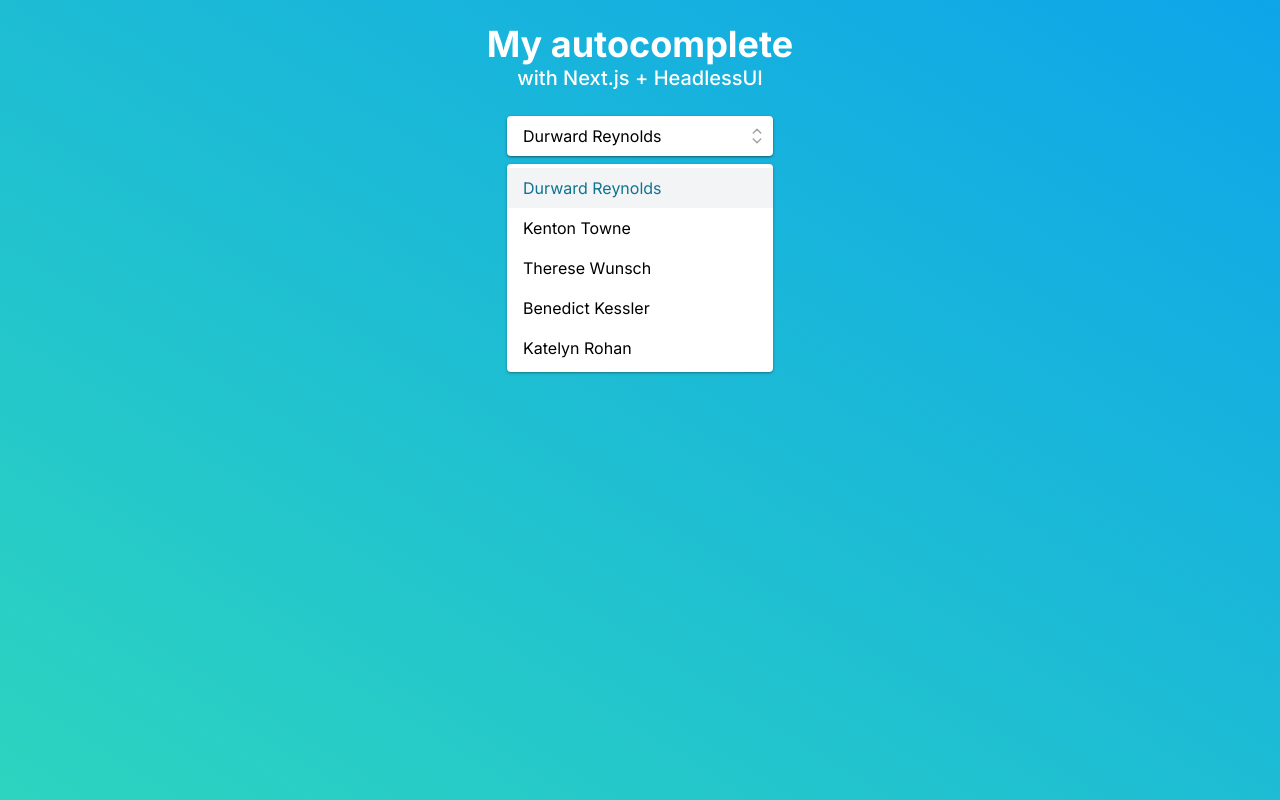
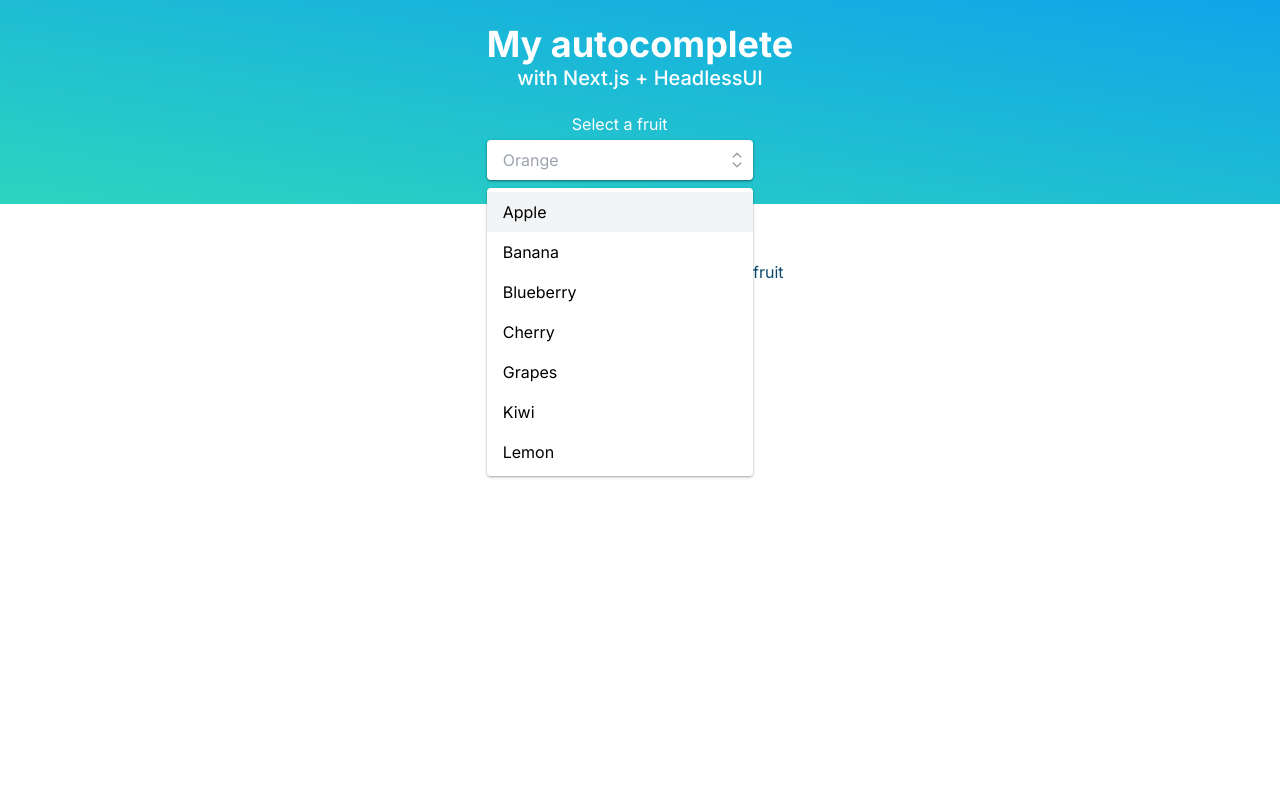
Before and after one commit to ryctabo/nextjs-autocomplete, a Next.js app: page / in a window 1280 px wide. Both pictures are taken after a click on the button 757 px from the left and 136 px from the top of the page. Built offline with nearby package versions, Linux system fonts and the light colour scheme.

Commit message:
feat: implementing api in combobox

```diff
--- /dev/null
+++ b/src/app/[name]/page.tsx
@@ -0,0 +1,10 @@
+import { ReactNode } from 'react'
+
+export default function Page({ params }: { params: { name: string } }): ReactNode {
+  return (
+    <main className="text-sky-900 text-center py-4">
+      <p>You has been select:</p>
+      <h3 className="text-4xl font-bold">{params.name}</h3>
+    </main>
+  )
+}
--- a/src/app/layout.tsx
+++ b/src/app/layout.tsx
@@ -1,7 +1,9 @@
 import type { Metadata } from 'next'
 import { Inter } from 'next/font/google'
+import { ReactNode } from 'react'
+import Link from 'next/link'
+import MyCombobox from '@/components/MyCombobox'
 import './globals.css'
-import { ReactNode } from 'react'
 
 const inter = Inter({ subsets: ['latin'] })
 
@@ -15,10 +17,24 @@
     <html lang="en">
       <body
         className={`
-          ${inter.className} bg-gradient-to-tr from-teal-400 to-sky-500 h-screen
+          ${inter.className} h-screen
           selection:bg-indigo-500 selection:text-indigo-100
         `}
       >
+        <header
+          className={`
+          bg-gradient-to-tr from-teal-400 to-sky-500 text-center text-white
+          py-6 px-2 grid justify-center gap-4
+        `}
+        >
+          <section>
+            <h1 className="text-4xl font-bold">
+              <Link href="/">My autocomplete</Link>
+            </h1>
+            <h2 className="text-xl font-medium">with Next.js + HeadlessUI</h2>
+          </section>
+          <MyCombobox />
+        </header>
         {children}
       </body>
     </html>
--- a/src/app/page.tsx
+++ b/src/app/page.tsx
@@ -1,16 +1,10 @@
-import { MyCombobox } from '@/components/MyCombobox'
 import { ReactNode } from 'react'
 
 export default function Home(): ReactNode {
   return (
-    <>
-      <header className="text-center text-white py-6 px-2">
-        <h1 className="text-4xl font-bold">My autocomplete</h1>
-        <h2 className="text-xl font-medium">with Next.js + HeadlessUI</h2>
-      </header>
-      <main className="grid justify-center">
-        <MyCombobox />
-      </main>
-    </>
+    <main className="grid justify-center text-center text-sky-900 py-4">
+      <h3 className="text-4xl font-bold">Hello visitor!</h3>
+      <p>We are waiting for you to select a fruit</p>
+    </main>
   )
 }
--- a/src/components/MyCombobox.tsx
+++ b/src/components/MyCombobox.tsx
@@ -1,55 +1,76 @@
 'use client'
 
 import { Combobox } from '@headlessui/react'
-import { Fragment, ReactNode, useState } from 'react'
+import { Fragment, ReactNode, useEffect, useState } from 'react'
 import SelectButtonIcon from './SelectButtonIcon'
+import { Fruit } from '@/types'
+import Link from 'next/link'
 
-const people = [
-  'Durward Reynolds',
-  'Kenton Towne',
-  'Therese Wunsch',
-  'Benedict Kessler',
-  'Katelyn Rohan',
-]
-
-export function MyCombobox(): ReactNode {
-  const [selectedPerson, setSelectedPerson] = useState(people[0])
+export default function MyCombobox(): ReactNode {
+  const [fruits, setFruits] = useState<Fruit[]>([])
+  const [selected, setSelected] = useState<Fruit | undefined>(undefined)
   const [query, setQuery] = useState('')
 
-  const filteredPeople =
+  const filteredFruits =
     query === ''
-      ? people
-      : people.filter((person) => {
-          return person.toLowerCase().includes(query.toLowerCase())
+      ? fruits
+      : fruits.filter((fruit) => {
+          return fruit.name.toLowerCase().includes(query.toLowerCase())
         })
 
+  useEffect(() => {
+    const abortController = new AbortController()
+    const signal = abortController.signal
+
+    fetch('/api/fruits', { signal })
+      .then(async (res) => await res.json())
+      .then((json) => {
+        setFruits(json)
+      })
+      .catch((err) => console.error(err))
+
+    return () => abortController.abort()
+  }, [])
+
   return (
-    <Combobox value={selectedPerson} onChange={setSelectedPerson}>
+    <div className="relative text-black w-min">
+      <Combobox defaultValue={selected} onChange={setSelected}>
+        <Combobox.Label className="block text-white py-1 text-center">
+          Select a fruit
+        </Combobox.Label>
         <div className="relative">
           <Combobox.Input
             autoComplete="off"
+            placeholder="Orange"
             className="py-2 px-4 rounded shadow shadow-black/40 focus:outline-none"
+            displayValue={(fruit: Fruit) => fruit.name}
             onChange={(event) => setQuery(event.target.value)}
           />
           <Combobox.Button className="absolute right-0 h-full px-1 text-neutral-400">
             <SelectButtonIcon />
           </Combobox.Button>
         </div>
-      <Combobox.Options className="bg-white mt-2 py-1 rounded shadow shadow-black/30 select-none">
-        {filteredPeople.length === 0 && query !== '' ? (
+        <Combobox.Options
+          className={`
+            absolute w-full text-left bg-white mt-2 py-1 rounded shadow shadow-black/30
+            select-none max-h-72 overflow-y-auto
+          `}
+        >
+          {filteredFruits.length === 0 && query !== '' ? (
             <div className="py-2 px-4 cursor-default text-neutral-500">Nothing found.</div>
           ) : (
-          filteredPeople.map((person) => (
-            <Combobox.Option key={person} value={person} as={Fragment}>
+            filteredFruits.map((fruit) => (
+              <Combobox.Option key={fruit.id} value={fruit} as={Fragment}>
                 {({ active, selected }) => {
                   const activeClassNames = active ? 'bg-gray-100' : ''
                   const selectedClassNames = selected ? 'bg-cyan-100 text-cyan-700' : ''
                   return (
-                  <li
-                    className={`${activeClassNames} ${selectedClassNames} py-2 px-4 cursor-pointer`}
+                    <Link
+                      className={`block ${activeClassNames} ${selectedClassNames} py-2 px-4 cursor-pointer`}
+                      href={`/${fruit.name}`}
                     >
-                    {person}
-                  </li>
+                      {fruit.name}
+                    </Link>
                   )
                 }}
               </Combobox.Option>
@@ -57,5 +78,6 @@
           )}
         </Combobox.Options>
       </Combobox>
+    </div>
   )
 }
--- /dev/null
+++ b/src/components/MyComboboxSkeleton.tsx
@@ -0,0 +1,5 @@
+import { ReactNode } from 'react'
+
+export default function MyComboboxSkeleton(): ReactNode {
+  return <div className="w-[280px] h-[40px] bg-sky-900/50 rounded"></div>
+}
--- /dev/null
+++ b/src/types.d.ts
@@ -0,0 +1,5 @@
+export interface Fruit {
+  id: string
+  name: string
+  color: string
+}
```
Lines whose indentation alone changed are shown as unchanged.
